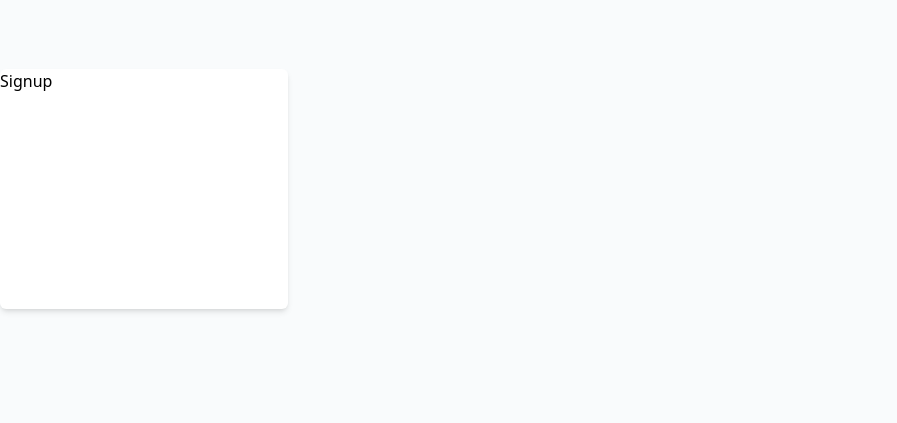
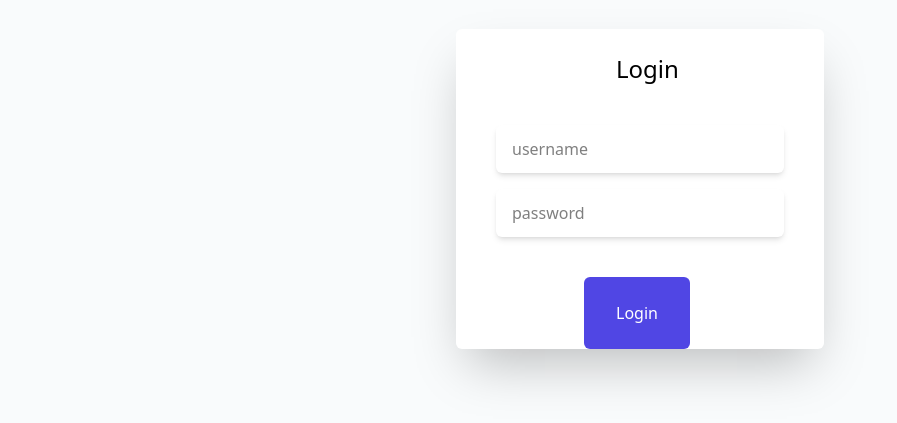
Before and after one commit to mohammedniyafsm/Brainly, a React (Vite) app in the folder frontend/: page /login in a window 1280 px wide. Shown: the part 211-634 px from the top of the page, without its empty margins (0-897 px from the left). Built offline with nearby package versions, Linux system fonts and the light colour scheme.

Commit message:
added Login page

```diff
--- a/frontend/src/components/ui/Login.tsx
+++ b/frontend/src/components/ui/Login.tsx
@@ -1,11 +1,21 @@
+import { Button } from "./Button"
+import { Input } from "./CreateContentModal"
 
 
 export const Login=()=>{
     return(
-    <div className="w-screen h-screen bg-gray-100 flex items-center">
-        <div className="w-72 h-60 bg-white-100 rounded-md shadow-md ">
-            <h1>Signup</h1>
-
+    <div className="w-screen h-screen bg-gray-100 flex items-center justify-center">
+        <div className="w-92 h-80  bg-white-100 rounded-md shadow-2xl">
+            <div className="px-40 py-6">
+                <h1 className="text-2xl font-medium">Login</h1>
+            </div>
+            <div className="px-6">
+                <Input Title="username "/>
+                <Input Title="password "/>
+                <div className="px-24 py-4">
+                <Button text="Login" size="lg" variant="primary"/>
+                </div>
+            </div>
         </div>
     </div>
     )
```
